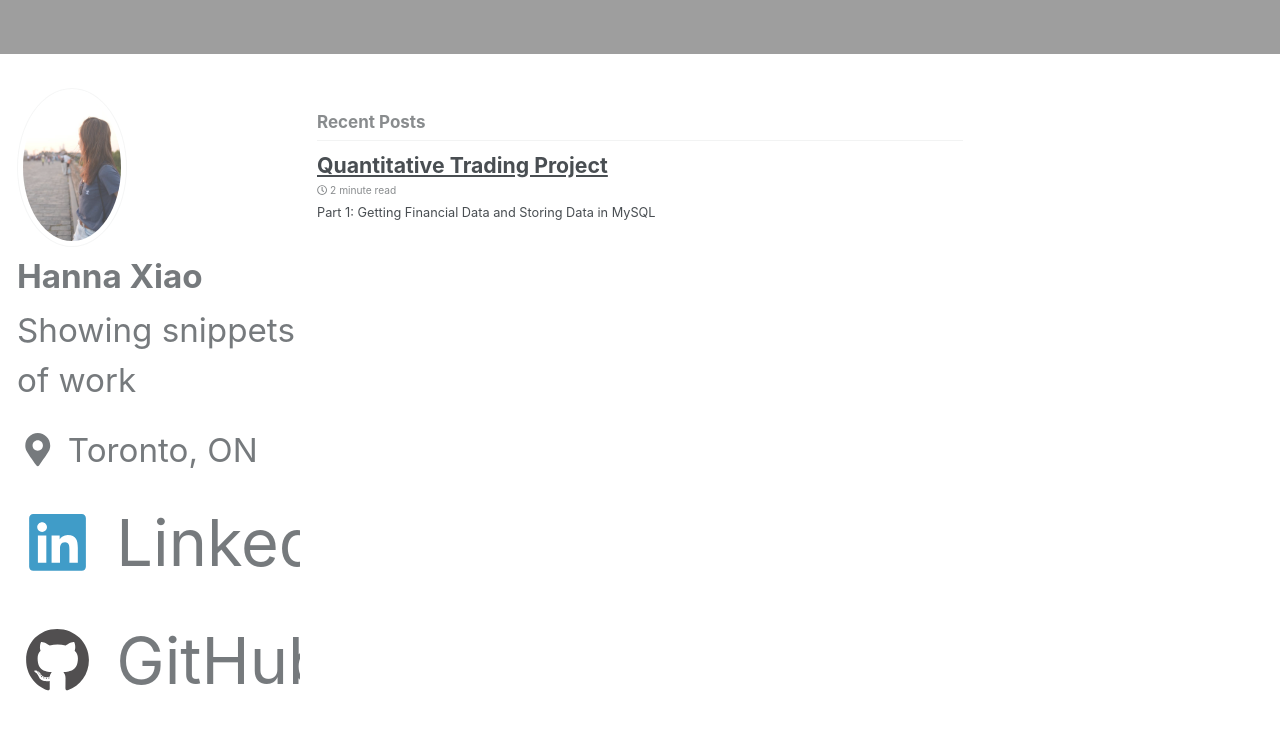
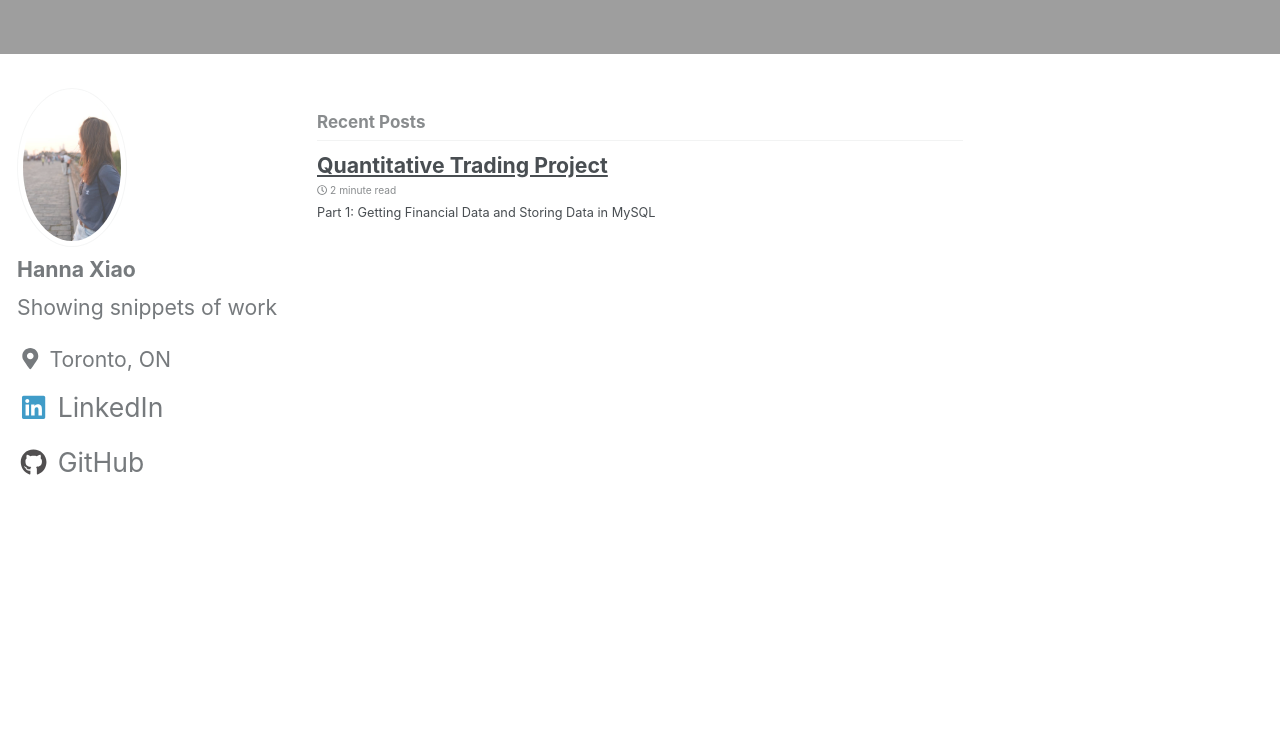
Before and after one commit to h-xiao/h-xiao.github.io, a Jekyll site: the page built from index.html, in a window 1280 px wide and 900 px high, scrolled down 984 px. Shown: the top 730 px of the window. Built offline with Jekyll 4.4.1, drawn with Linux system fonts in a browser that asks for light colours; nearby versions of some CDN libraries; the list of posts is cut into pages by our own code.

Commit message:
edit font size

```diff
--- a/_sass/minimal-mistakes/_sidebar.scss
+++ b/_sass/minimal-mistakes/_sidebar.scss
@@ -54,7 +54,7 @@
   p,
   li {
     font-family: $sans-serif;
-    font-size: $type-size-2;
+    font-size: $type-size-4;
     line-height: 1.5;
   }
 
@@ -151,7 +151,7 @@
 }
 .sidebar .author__name {
   font-family: $sans-serif;
-  font-size: $type-size-2;
+  font-size: $type-size-4;
 }
 
 .author__bio {
@@ -264,7 +264,7 @@
     padding-top: 2px;
     padding-bottom: 2px;
     color: inherit;
-    font-size: $type-size-2;
+    font-size: $type-size-4;
     text-decoration: none;
 
     &:hover {
```
